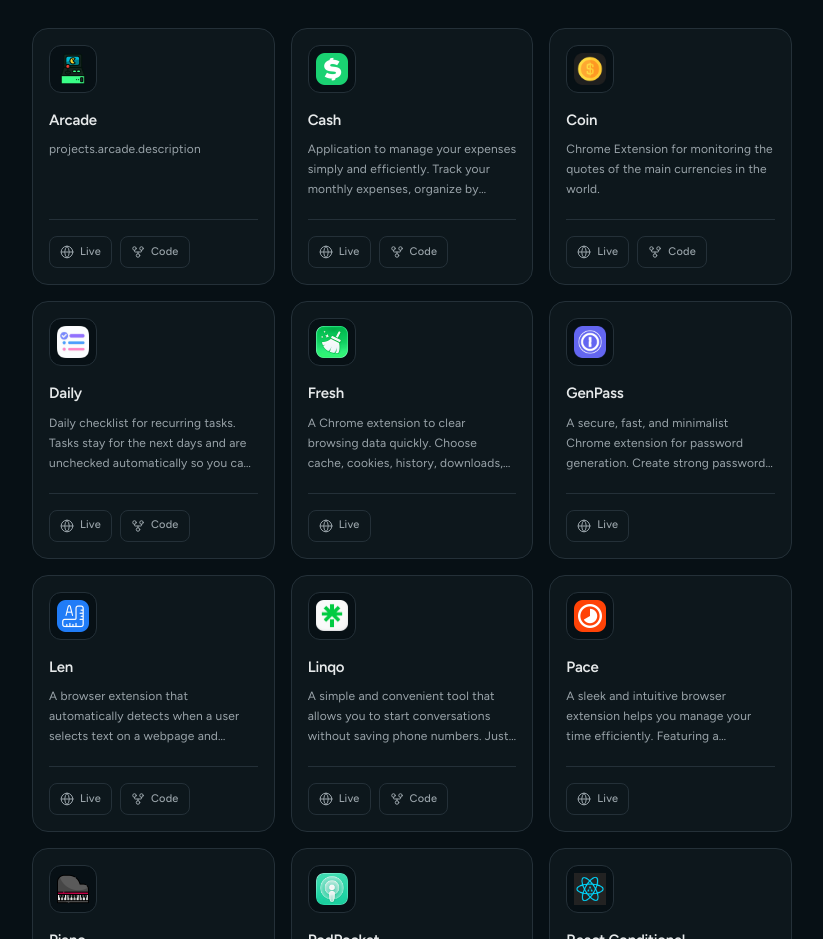
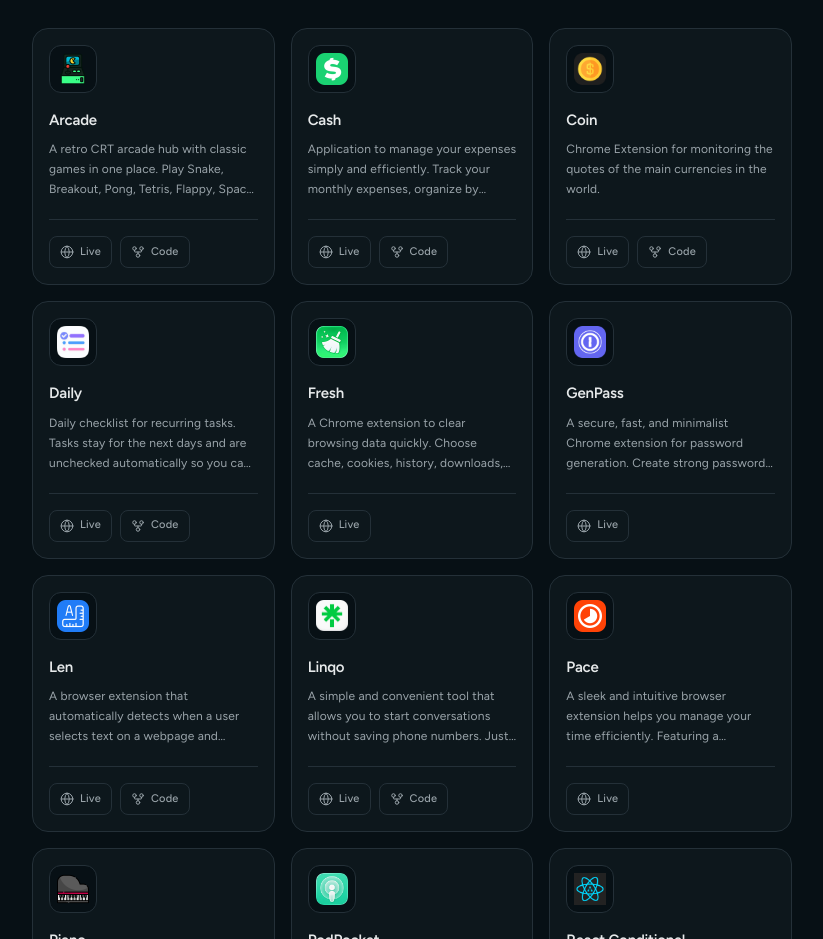
Before and after one commit to glhrmoura/glhrmoura, a React (Vite) app: page / in a window 1280 px wide. Shown: the part 820-1759 px from the top of the page, without its empty margins (228-1051 px from the left). Built offline with nearby package versions, Linux system fonts and the light colour scheme.

Commit message:
feat: add arcade english description

```diff
--- a/src/i18n/translations/en-us.ts
+++ b/src/i18n/translations/en-us.ts
@@ -13,6 +13,9 @@ export default {
   projectTitle: 'My Projects',
   projectSubtitle: 'All projects were created and are maintained by me. Each one represents a unique challenge and learning opportunity, showcasing different technologies and solutions.',
   projects: {
+    arcade: {
+      description: 'A retro CRT arcade hub with classic games in one place. Play Snake, Breakout, Pong, Tetris, Flappy, Space Invaders, Asteroids, Pac-Man, Frogger, and Tron with difficulty levels, lives, and touch controls.'
+    },
     podpocket: {
       description: 'A modern web application for podcast enthusiasts. Discover, listen, and manage your favorite podcasts in one place. With a clean interface and powerful features, PodPocket makes podcast listening more enjoyable and organized.'
     },
```
